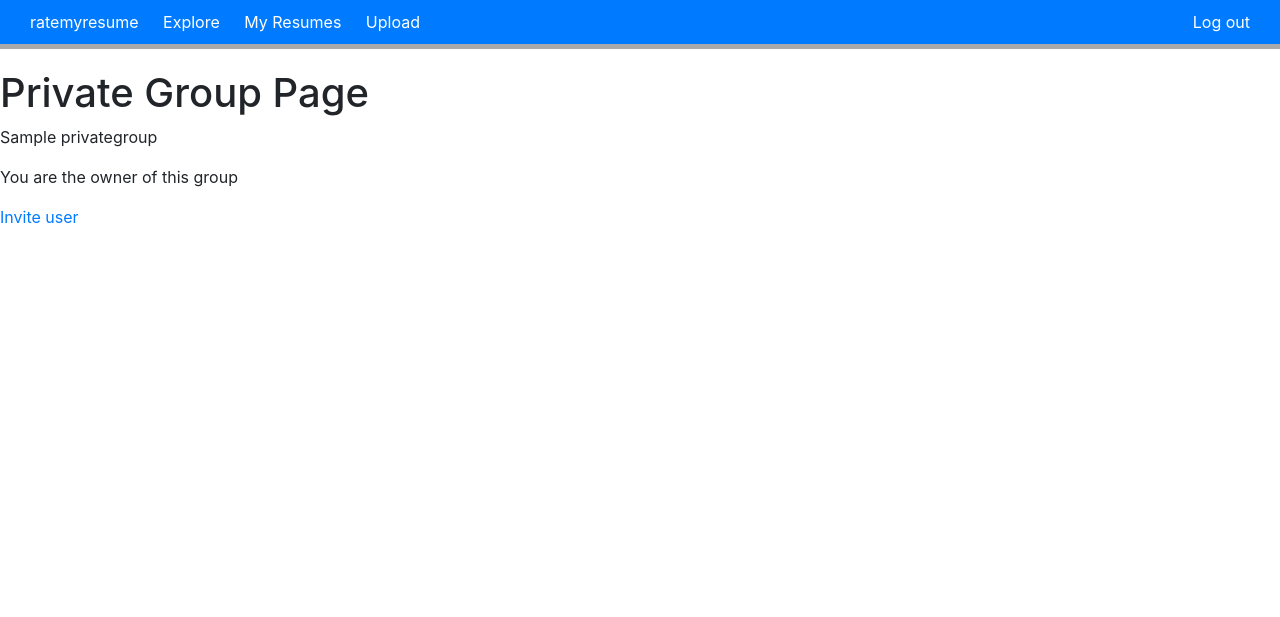
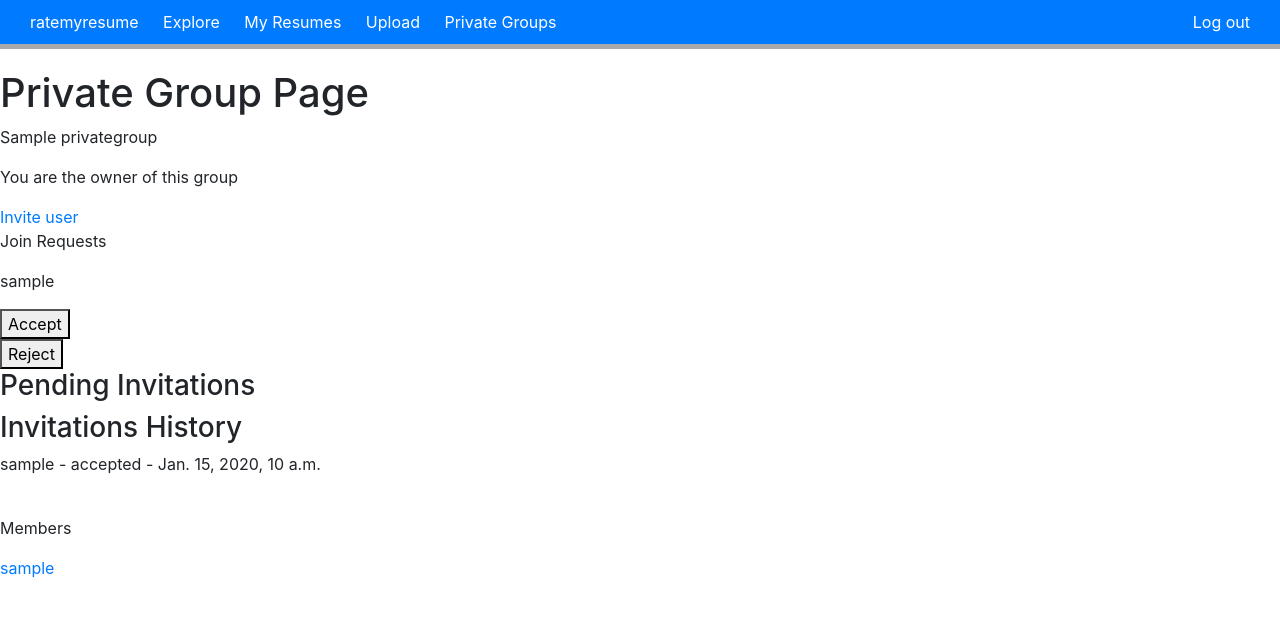
Before and after one commit to zgstumpf/ratemyresume, a Django app: page /group/00000000-0000-0000-0000-000000000001/ in a window 1280 px wide. Shown: the top 617 px of the page. Run offline with Django 5.2, Linux system fonts and the light colour scheme; a user stored in the database is signed in; tables that the repository leaves empty hold one stand-in row (values such as "Sample post"); some libraries are stand-ins or nearby versions.

Commit message:
group invites logic working well

```diff
--- /dev/null
+++ b/TODO.txt
@@ -0,0 +1,3 @@
+move rating area to top of resume page - see web visual studio marketplace extensions for inspiration
+
+profile page so user knows who they are
--- a/resumes/forms.py
+++ b/resumes/forms.py
@@ -30,9 +30,9 @@ class RatingForm(ModelForm):
 class CreatePrivateGroupForm(ModelForm):
     class Meta:
         model = PrivateGroup
-        fields = ['name', 'description', 'members', 'allowJoinRequests']
+        fields = ['name', 'description', 'allowJoinRequests']
 
 class GroupInviteForm(ModelForm):
     class Meta:
         model = GroupInvite
-        fields = ['invitee', 'text']
+        fields = ['invitee']
--- a/resumes/templates/resumes/grouppage.html
+++ b/resumes/templates/resumes/grouppage.html
@@ -13,10 +13,64 @@
 <p>{{group.name}}</p>
 
 {% if isOwner %}
-<p>You are the owner of this group</p>
-<a href="{% url 'sendinvite' group.id %}">Invite user</a>
+    <p>You are the owner of this group</p>
+    <a href="{% url 'sendinvite' group.id %}">Invite user</a>
+
+{% else %}
+    <p>This group is owned by {{ group.owner.username }}</p>
+    {% if not isMember %}
+    <form action="{% url 'sendrequest' group.id %}" method="post">
+        {% csrf_token %}
+        <button type="submit">Request to join</button>
+    </form>
+    {% endif %}
 {% endif %}
 
 
+<p>Join Requests</p>
+{% for joinRequest in joinRequests %}
+<p>{{joinRequest.user.username}}</p>
+    {% if isOwner %}
+        <form action="{% url 'acceptrequest' joinRequest.id %}" method="post">
+            {% csrf_token %}
+            <button type="submit">Accept</button>
+        </form>
+        <form action="{% url 'rejectrequest' joinRequest.id %}" method="post">
+            {% csrf_token %}
+            <button type="submit">Reject</button>
+        </form>
+    {% endif %}
+{% endfor %}
+
+<h3>Pending Invitations</h3>
+{% for groupInvite in groupInvitesPending %}
+    <p>{{groupInvite.invitee}}</p>
+        {% if not isOwner %}
+            <p>You have been invited to this group</p>
+            <form action="{% url 'acceptinvite' groupInvite.id %}" method="post">
+                {% csrf_token %}
+                <button type="submit">Accept</button>
+            </form>
+            <form action="{% url 'rejectinvite' groupInvite.id %}" method="post">
+                {% csrf_token %}
+                <button type="submit">Reject</button>
+            </form>
+        {% endif %}
+{% endfor %}
+
+<h3>Invitations History</h3>
+{% for groupInvite in groupInvitesHistory %}
+<p>{{groupInvite.invitee}} - {{groupInvite.action}} - {{groupInvite.action_at}}</p>
+{% endfor %}
+
+
+<br>
+<p>Members</p>
+{% for member in group.members.all %}
+
+<a href="{% url 'user' member.id %}">{{member.username}}</a>
+
+{% endfor %}
+
 
 {% endblock %}
--- a/resumes/templates/resumes/groups.html
+++ b/resumes/templates/resumes/groups.html
@@ -10,9 +10,9 @@
 <p>Private Group Explorer</p>
 {% for group in groups %}
 <a href="{% url 'grouppage' group.id %}"><p>{{group.name}}</p></a>
-<p>{{group.description}}</p>
-<p>{{group.owner}}</p>
-<p>{{group.created_at}}</p>
+<p>Description: {{group.description}}</p>
+<p>Owner: {{group.owner}}</p>
+<p>Created At: {{group.created_at}}</p>
 <br>
 {% endfor %}
 
--- a/resumes/urls.py
+++ b/resumes/urls.py
@@ -4,15 +4,18 @@ from . import views
 urlpatterns = [
     # Home page
     path('', views.index, name='index'),
-
     path('details/<str:resume_id>/', views.details, name='details'),
     path('view_pdf/<str:resume_id>/', views.view_pdf, name='view_pdf'),
     path('upload/', views.upload, name='upload'),
     path('user/<int:user_id>/', views.user, name='user'),
-    path('creategroup', views.creategroup, name='creategroup'),
+    path('groups/create/', views.creategroup, name='creategroup'),
     path('group/<str:group_id>/', views.grouppage, name='grouppage'),
     path('groups/', views.groups, name='groups'),
     path('invite/<str:group_id>/', views.sendinvite, name='sendinvite'),
-    path('acceptinvite/<str:invite_id>/', views.acceptinvite, name='acceptinvite')
+    path('acceptinvite/<str:invite_id>/', views.acceptinvite, name='acceptinvite'),
+    path('rejectinvite/<str:invite_id>/', views.rejectinvite, name='rejectinvite'),
+    path('join/<str:group_id>/', views.sendrequest, name='sendrequest'),
+    path('acceptrequest/<str:joinRequest_id>/', views.acceptrequest, name='acceptrequest'),
+    path('rejectrequest/<str:joinRequest_id>/', views.rejectrequest, name='rejectrequest'),
 
 ]
--- a/resumes/views.py
+++ b/resumes/views.py
@@ -5,13 +5,14 @@ from django.http import Http404, HttpResponse, HttpResponseNotAllowed, HttpRespo
 from django.contrib.auth.decorators import login_required
 from django.contrib.auth.models import User
 from django.db import IntegrityError
+from django.utils import timezone
 from pdf2image import convert_from_path
 
 import json
 import base64
 from io import BytesIO
 
-from .models import Resume, Comment, Rating, PrivateGroup, GroupInvite
+from .models import Resume, Comment, Rating, PrivateGroup, GroupInvite, JoinRequest
 from .forms import UploadResumeForm, UploadCommentForm, RatingForm, CreatePrivateGroupForm, GroupInviteForm
 
 # View for homepage
@@ -173,7 +174,7 @@ def user(request, user_id):
     attachAvgAndNumRatings(resumes)
     attachImagesAsStrings(resumes)
     attachNumComments(resumes)
-    groupInvites = GroupInvite.objects.filter(invitee=user).order_by('-created_at') # later may want this in own view
+    groupInvites = GroupInvite.objects.filter(invitee=user).exclude(action__isnull=False).order_by('-created_at') # later may want this in own view
 
     context = {
         'resumes': resumes,
@@ -256,7 +257,32 @@ def creategroup(request):
 
 def grouppage(request, group_id):
     group = PrivateGroup.objects.get(pk=group_id)
-    return render(request, "resumes/grouppage.html", {'group': group, 'isOwner': group.owner == request.user})
+    requestingUserIsOwner = group.owner == request.user
+    requestingUserIsMember = request.user in group.members.all()
+    if requestingUserIsOwner:
+        joinRequests = JoinRequest.objects.filter(group=group)
+        groupInvites = GroupInvite.objects.filter(group=group)
+    else:
+        joinRequests = JoinRequest.objects.filter(group=group, user=request.user)
+        groupInvites = GroupInvite.objects.filter(group=group, invitee=request.user)
+
+    #joinRequestsPending = joinRequests.filter(action__isnull=True)
+    #joinRequestsHistory = joinRequests.filter(action__isnull=False)
+    groupInvitesPending = groupInvites.exclude(action__isnull=False)
+    groupInvitesHistory = groupInvites.exclude(action__isnull=True)
+
+    context = {
+        'group': group,
+        'isOwner': requestingUserIsOwner,
+        'isMember': requestingUserIsMember,
+        'joinRequests': joinRequests,
+        #'joinRequestsPending': joinRequestsPending,
+        #'joinRequestsHistory': ,joinRequestsHistory
+        'groupInvitesPending': groupInvitesPending,
+        'groupInvitesHistory': groupInvitesHistory
+    }
+
+    return render(request, "resumes/grouppage.html", context)
 
 def groups(request):
     groups = PrivateGroup.objects.order_by("created_at")
@@ -269,24 +295,69 @@ def sendinvite(request, group_id):
         if groupInviteForm.is_valid():
             cleaned_data = groupInviteForm.cleaned_data
             invitee = cleaned_data.get('invitee')
-            text = cleaned_data.get('text')
             sender = request.user
             group = PrivateGroup.objects.get(pk=group_id)
-            newGroupInvite = GroupInvite.objects.create(
-                invitee=invitee,
-                text=text,
-                sender=sender,
-                group=group
-            )
-            # Clear groupInviteForm to let user invite another user
-            groupInviteForm = GroupInviteForm()
+
+            # Can't send invites to members, can't send invites to users who have pending invites.
+            if not invitee in group.members.all() and not GroupInvite.objects.filter(group=group, invitee=invitee).exclude(action__isnull=False).exists():
+                GroupInvite.objects.create(
+                    invitee=invitee,
+                    sender=sender,
+                    group=group
+                )
+                # Clear groupInviteForm to let user invite another user
+                groupInviteForm = GroupInviteForm()
+            else:
+                # TODO: Later separate these error messages
+                groupInviteForm.add_error('invitee', "This use is already in your group, or an invitation to this user already exists for your group.")
 
     return render(request, 'resumes/invite.html', {'groupInviteForm': groupInviteForm, 'group_id':group_id})
 
 def acceptinvite(request, invite_id):
     invite = GroupInvite.objects.get(pk=invite_id)
-    if invite.invitee == request.user:
-        #group = PrivateGroup.objects.get(pk=invite.group)
-        invite.group.members.add(request.user)
-        #may be equivalent, but I need to implement add_member function
-        #invite.group.add_member(request.user)
+    if request.user == invite.invitee:
+        invite.group.members.add(invite.invitee)
+        invite.action = 'accepted'
+        invite.action_at = timezone.now()
+        invite.save()
+        return HttpResponseRedirect(f"/group/{invite.group.id}/")
+
+def rejectinvite(request, invite_id):
+    invite = GroupInvite.objects.get(pk=invite_id)
+    if request.user == invite.invitee:
+        invite.action = 'rejected'
+        invite.action_at = timezone.now()
+        invite.save()
+        return HttpResponseRedirect(f"/group/{invite.group.id}/") # may want to consider ajax so user doesnt need page refresh
+    pass
+
+def sendrequest(request, group_id):
+    # Why not just skip this line and plug group_id=group_id into the create()?
+    # - Because doing that, Django would not validate that group_id links to an existing group.
+    group = PrivateGroup.objects.get(pk=group_id)
+
+    # Members of a group can not request to join the group
+    if not group.members.filter(pk=request.user.id).exists():
+        # should use ajax for this - sendrequest should just be a button and text input on the group page,
+        # no need for separate form page for one text box
+        JoinRequest.objects.create(
+            user=request.user,
+            group=group,
+        )
+        return JsonResponse({"message": "sent request"}, status=200) # ajax
+    return JsonResponse({"error": "You are already a member of this group."}, status=400)
+    # add error handling
+
+def acceptrequest(request, joinRequest_id):
+    joinRequest = JoinRequest.objects.get(pk=joinRequest_id)
+    group = joinRequest.group
+    if request.user == group.owner:
+        group.members.add(joinRequest.user)
+        return JsonResponse({"message": "Accepted"}, status=200) # ajax
+
+def rejectrequest(request, joinRequest_id):
+    joinRequest = JoinRequest.objects.get(pk=joinRequest_id)
+    group = joinRequest.group
+    if request.user == group.owner:
+        joinRequest.delete() # later mark as rejected instead
+        return JsonResponse({"message": "Join request successfully rejected"}, status=200) # ajax
--- a/static/base.css
+++ b/static/base.css
@@ -1,8 +1,3 @@
-/* remove after testing */
-nav, ul, li, a {
-    /* border: 1px solid black; */
-}
-
 .rmr-navbar {
     background-color: #007bff;
     border-bottom: 5px solid darkgray;
@@ -27,3 +22,19 @@ nav, ul, li, a {
 .nav-element-right {
     float: right;
 }
+
+/* This will be the universal table for the site */
+.table-container {
+    width: 100%;
+    display: flex;
+    justify-content: center;
+
+}
+
+.table-container > table {
+    width: 80%;
+}
+
+.table-container th, td {
+    border-bottom: 1px solid rgb(205, 205, 205);
+}
--- a/templates/base.html
+++ b/templates/base.html
@@ -29,6 +29,7 @@
         {% if user.is_authenticated %}
         <a class="nav-element" href="{% url 'user' request.user.id %}">My Resumes</a>
         <a class="nav-element" href="{% url 'upload' %}">Upload</a>
+        <a class="nav-element" href="{% url 'groups' %}">Private Groups</a>
         <a class="nav-element nav-element-right" href="{% url 'logout' %}">Log out</a>
         {% else %}
         <a class="nav-element nav-element-right" href="{% url 'login' %}">Log in</a>
```
Also changed, not shown: resumes/models.py (+7 -2 lines), resumes/templates/resumes/user.html (+9 -1 lines), resumes/migrations/0009_remove_groupinvite_text_remove_joinrequest_text.py (added), resumes/migrations/0010_alter_groupinvite_unique_together.py (added), resumes/migrations/0011_groupinvite_action_groupinvite_action_at.py (added), resumes/migrations/0012_alter_groupinvite_unique_together.py (added), test_scenarios.drawio.svg (added).
